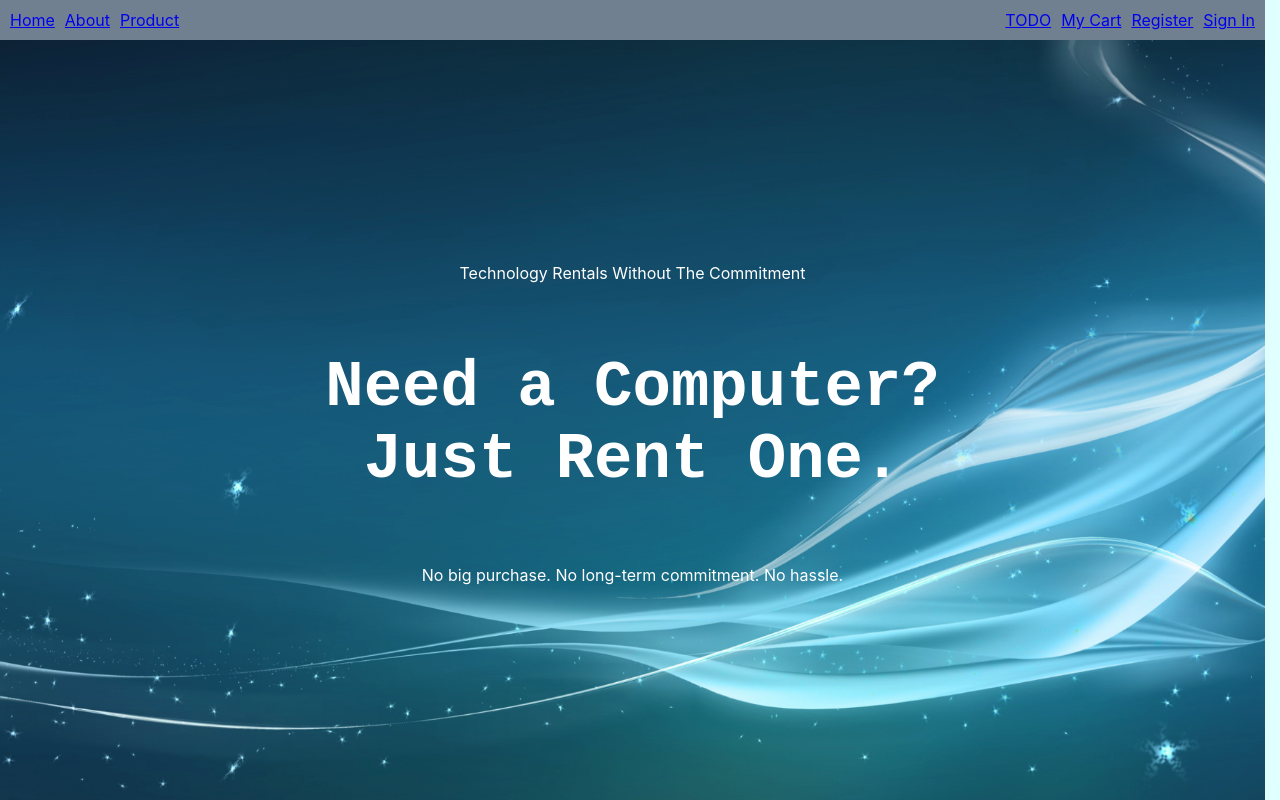
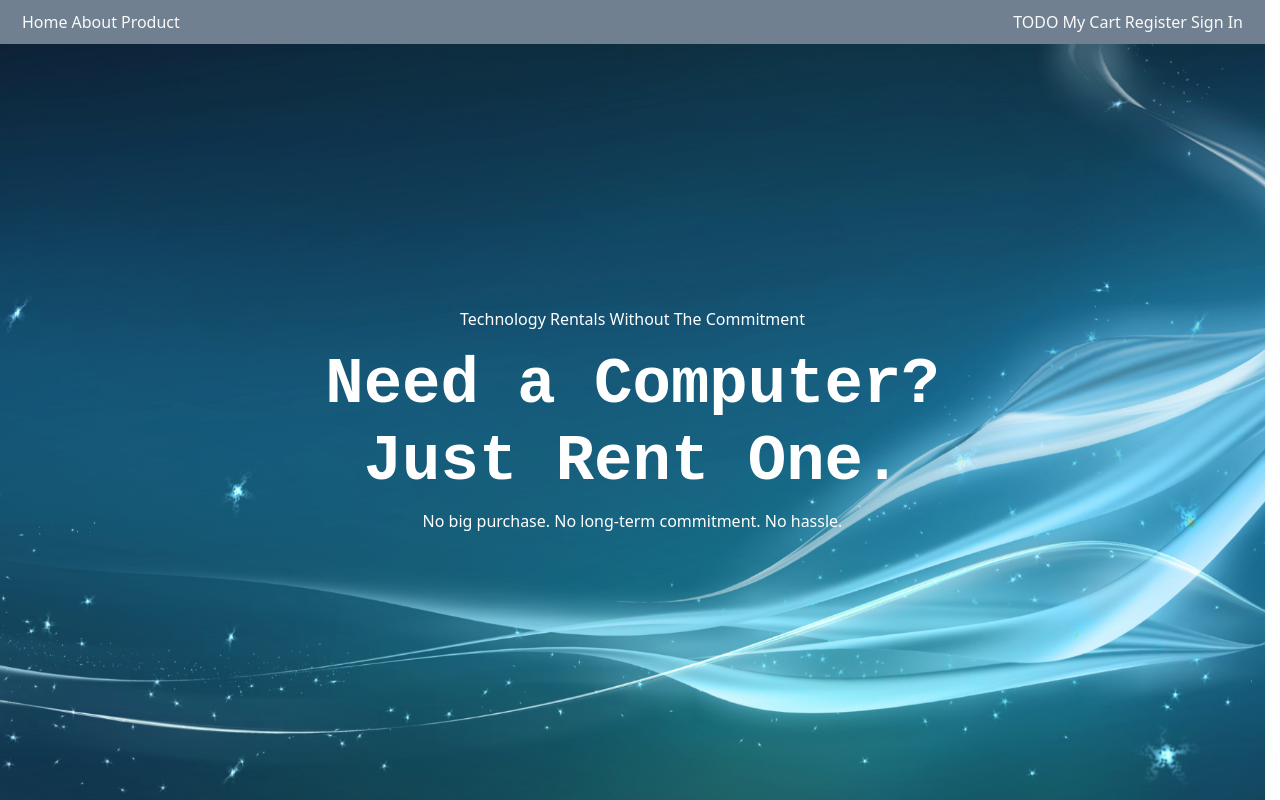
Before and after one commit to HALvin9000/capstone-project, a React (Create React App) app in the folder client/: page / in a window 1280 px wide. Shown: the top 800 px of the page. Built offline with nearby package versions, Linux system fonts and the light colour scheme.

Commit message:
feat: added bootstrap and fixed the styling  bugs it caused

```diff
--- a/client/src/components/Navbar.css
+++ b/client/src/components/Navbar.css
@@ -1,25 +1,9 @@
-html {
-  overflow-y: scroll;
+.nav-link {
+  border: 1px solid transparent;
+  border-radius: 5px;
+  padding: 5px 10px;
 }
 
-.navbar {
-  display: flex;
-  gap: 5px;
-  padding: 10px;
-  background-color: slategray;
-
-  position: sticky;
-  top: 0;
-  z-index: 10;
+.nav-link:hover {
+  border-color: white;
 }
-
-.nav-left {
-  display: flex;
-  gap: 10px;
-}
-
-.nav-right {
-  display: flex;
-  gap: 10px;
-  margin-left: auto;
-}
--- a/client/src/components/Navbar.jsx
+++ b/client/src/components/Navbar.jsx
@@ -1,34 +1,96 @@
 import "./Navbar.css";
 
-function Navbar({setPage, user, setUser}) {
+function Navbar({ setPage, user, setUser }) {
   return (
-    <nav className="navbar">
-      <div className="nav-left">
-        <a href="#home" onClick={() => setPage("home")}>Home</a>
-        <a href="#about" onClick={() => setPage("about")}>About</a>
-        <a href="#product" onClick={() => setPage("product")}>Product</a>
+    <nav
+      className="navbar sticky-top"
+      style={{ backgroundColor: "slategray", padding: "10px" }}
+    >
+      <div className="container-fluid">
+
+        {/* Left side */}
+        <div className="d-flex gap-1">
+          <a
+            className="nav-link text-light"
+            href="#home"
+            onClick={() => setPage("home")}
+          >
+            Home
+          </a>
+
+          <a
+            className="nav-link text-light"
+            href="#about"
+            onClick={() => setPage("about")}
+          >
+            About
+          </a>
+
+          <a
+            className="nav-link text-light"
+            href="#product"
+            onClick={() => setPage("product")}
+          >
+            Product
+          </a>
         </div>
 
-      <div className="nav-right">
-        {user && <span>Welcome, {user.uname}</span>}
+        {/* Right side */}
+        <div className="ms-auto d-flex align-items-center gap-1">
+          <a
+            className="nav-link text-light"
+            href="#TODO"
+            onClick={() => setPage("TODO")}
+          >
+            TODO
+          </a>
 
-        <a href="#TODO" onClick={() => setPage("TODO")}>TODO</a>
-        <a href="#mycart" onClick={() => setPage("mycart")}>My Cart</a>
+          <a
+            className="nav-link text-light"
+            href="#mycart"
+            onClick={() => setPage("mycart")}
+          >
+            My Cart
+          </a>
 
-        {/* Replaces Register/Sign In with Sign Out if logged in. */}
+          {user && (
+            <span className="navbar-text text-light">
+              Welcome, {user.uname}
+            </span>
+          )}
+
           {user ? (
-          <button onClick={() => {
+            <button
+              className="nav-link text-light"
+              style={{ border: "none", background: "none" }}
+              onClick={() => {
                 setUser(null);
                 setPage("home");
-          }}>
+              }}
+            >
               Sign Out
             </button>
           ) : (
             <>
-            <a href="#register" onClick={() => setPage("register")}>Register</a>
-            <a href="#signin" onClick={() => setPage("signin")}>Sign In</a>
+              <a
+                className="nav-link text-light"
+                href="#register"
+                onClick={() => setPage("register")}
+              >
+                Register
+              </a>
+
+              <a
+                className="nav-link text-light"
+                href="#signin"
+                onClick={() => setPage("signin")}
+              >
+                Sign In
+              </a>
             </>
           )}
+        </div>
+
       </div>
     </nav>
   );
--- a/client/src/index.css
+++ b/client/src/index.css
@@ -27,7 +27,7 @@ html {
 
 .default h1 {
   text-align: center;
-  margin-bottom: 30px;
+  margin-bottom: 40px;
 }
 
 .default p {
--- a/client/src/index.js
+++ b/client/src/index.js
@@ -3,6 +3,7 @@ import ReactDOM from 'react-dom/client';
 import './index.css';
 import App from './App';
 import reportWebVitals from './reportWebVitals';
+import 'bootstrap/dist/css/bootstrap.min.css';
 
 const root = ReactDOM.createRoot(document.getElementById('root'));
 root.render(
--- a/client/src/pages/Home.css
+++ b/client/src/pages/Home.css
@@ -32,3 +32,10 @@
 .home-content p {
   line-height: 1.6;
 }
+
+.home-footer {
+  background-color: lightcyan;
+  color: #222;
+  text-align: left;
+  padding: 40px;
+}
--- a/client/src/pages/Home.jsx
+++ b/client/src/pages/Home.jsx
@@ -113,7 +113,7 @@ function Home({}) {
         </p>
       </section>
 
-      <footer>
+      <footer className="home-footer">
         <p>Trademark of QuickRental Corp.</p>
       </footer>
     </div>
--- a/client/src/pages/TODO.jsx
+++ b/client/src/pages/TODO.jsx
@@ -5,12 +5,12 @@ function TODO({}) {
 
         <p>
           *Most things right now are WIP hardcoded implementations to build structure without much styling or reusable/clean code.<br />
-          *Set up the css margins universally on html tag
-          *fix footer so its always bottom
-          *duplicated forms for register/signin as I don't know how to make it modular
-          *Installed bootstrap but turns out its global and not component based so it ruins my styling. Was going to use their cards and forms. Have to make my own...
-          *fill out the readme and think about how to add the AI feature
-          *consider erasing Register page and placing the option in the Sign In page like some websites do
+          *Set up the css margins universally on html tag<br />
+          *fix footer so its always bottom<br />
+          *duplicated forms for register/signin as I don't know how to make it modular<br />
+          *Installed bootstrap but turns out its global and not component based so it ruins my styling. Was going to use their cards and forms. Have to make my own...<br />
+          *fill out the readme and think about how to add the AI feature<br />
+          *consider erasing Register page and placing the option in the Sign In page like some websites do<br />
           *MyCart.jsx feels like it duplicated Card.jsx code so the design definitely can be improved
         </p>
 
```
Lines whose indentation alone changed are shown as unchanged.
